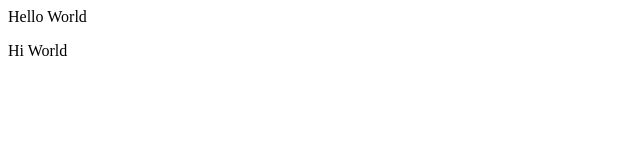
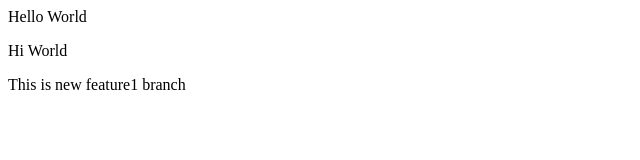
Before and after one commit to Abhiiii25/apnacollegedemo, a plain HTML site: page index.html in a window 1280 px wide. Shown: the whole page, without its empty margins (0-640 px from the left). Drawn offline with Linux system fonts and the light colour scheme.

Commit message:
Add new feature

```diff
--- a/index.html
+++ b/index.html
@@ -1,2 +1,3 @@
 <p>Hello World</p>
 <p> Hi World</p>
+<P> This is new feature1 branch</P>
```
